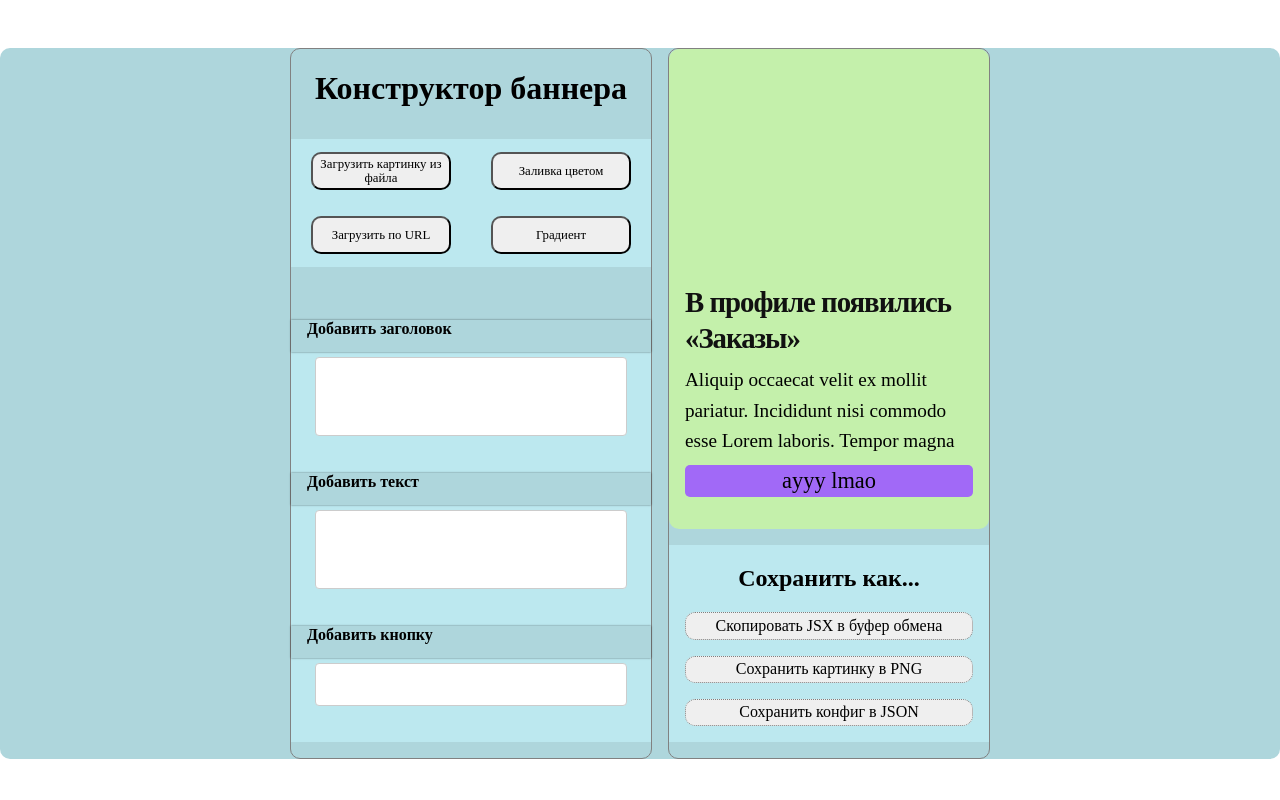
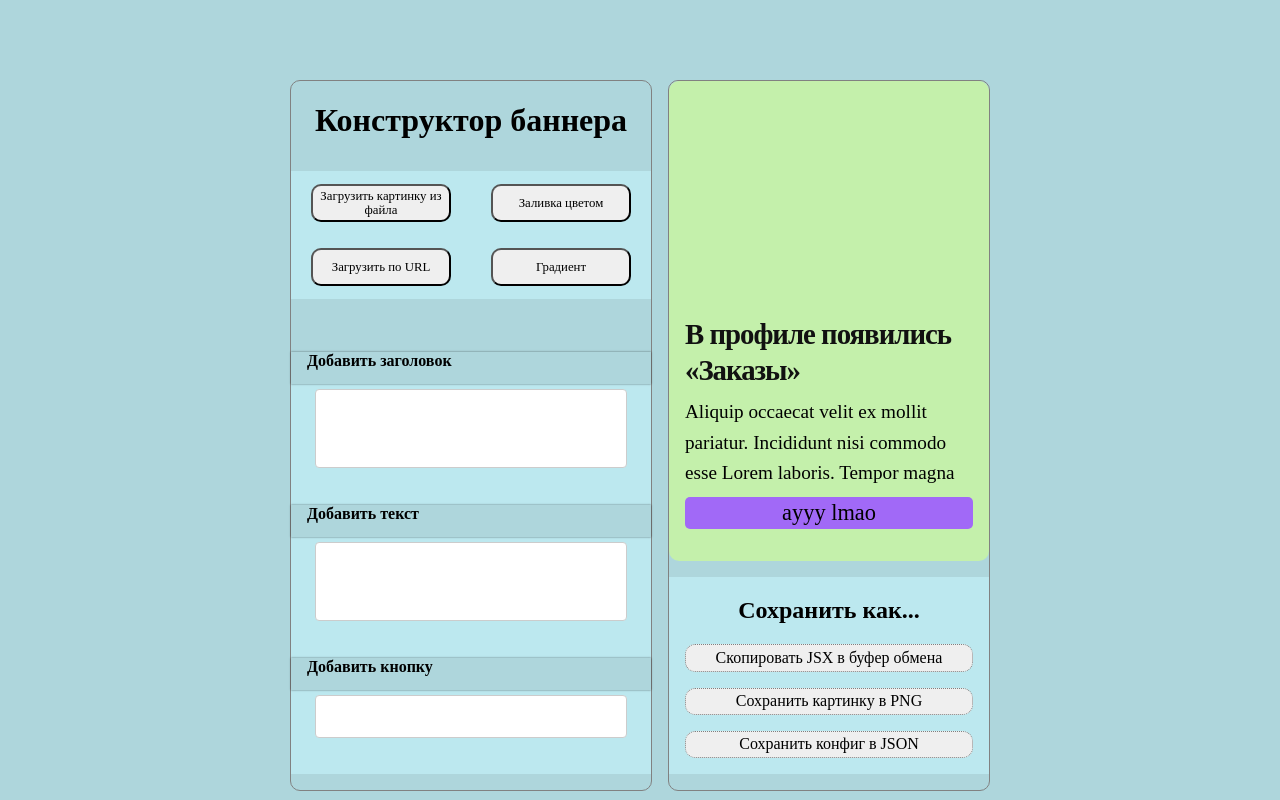
Before and after one commit to CocoGrub/banner-creator, a React (Create React App) app: page / in a window 1280 px wide. Built offline with nearby package versions, Linux system fonts and the light colour scheme.

Commit message:
fix main style

```diff
--- a/src/App.js
+++ b/src/App.js
@@ -6,6 +6,7 @@ import Prep from './components/prep/prep';
 function App() {
   return (
     <div className="App">
+      <div className="app-wrapper">
         <div className="left-side">
           <Prep />
           <Form />
@@ -15,6 +16,7 @@ function App() {
           <SaveAs />
         </div>
       </div>
+    </div>
   );
 }
 
--- a/src/App.scss
+++ b/src/App.scss
@@ -1,11 +1,15 @@
 .App {
+  background-color: #aed6dc;
+  height: 100vh;
+}
+.app-wrapper {
   border-radius: 10px;
   margin: 0 auto;
-  margin-top: 3em;
+  padding-top: 5em;
   display: flex;
   justify-content: center;
-  background-color: #aed6dc;
 }
+
 .left-side {
   border: 1px solid rgb(129, 129, 129);
   border-radius: 10px;
```
Also changed, not shown: 1 other file (tests, documents, lock files or other folders). Lines whose indentation alone changed are shown as unchanged.
